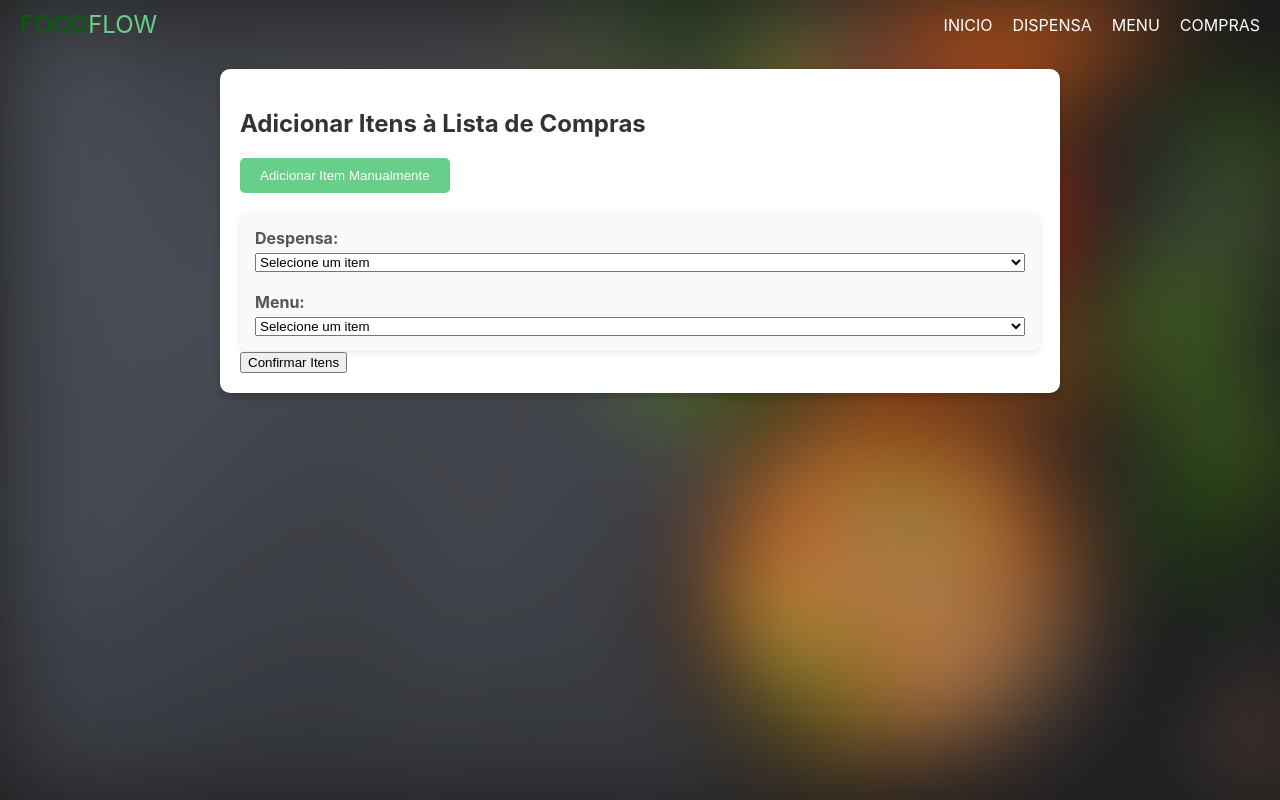
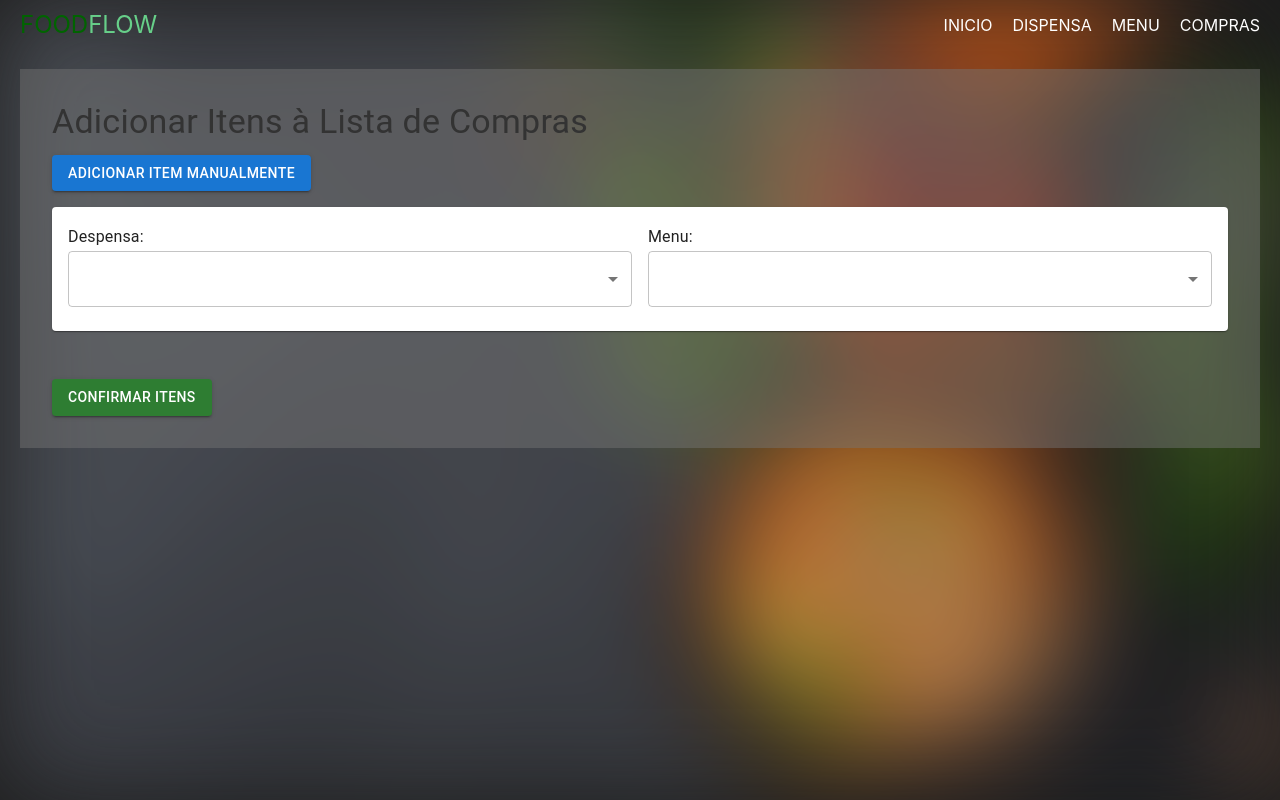
Before and after one commit to TheMarshall007/FoodFlow-FrontEnd, a React (Create React App) app: page /shopping/form in a window 1280 px wide. Built offline with nearby package versions, Linux system fonts and the light colour scheme; a web font is replaced by a local one.

Commit message:
Shopping list

```diff
--- a/package.json
+++ b/package.json
@@ -3,6 +3,9 @@
   "version": "0.1.0",
   "private": true,
   "dependencies": {
+    "@emotion/react": "^11.13.5",
+    "@emotion/styled": "^11.13.5",
+    "@mui/material": "^6.1.8",
     "@testing-library/jest-dom": "^5.14.1",
     "@testing-library/react": "^13.0.0",
     "@testing-library/user-event": "^13.2.1",
@@ -15,7 +18,6 @@
     "react-dom": "^18.3.1",
     "react-router-dom": "^6.28.0",
     "react-scripts": "5.0.1",
-    "tesseract.js": "^5.1.1",
     "typescript": "^4.4.2",
     "web-vitals": "^2.1.0"
   },
--- a/src/pages/Home/Home.tsx
+++ b/src/pages/Home/Home.tsx
@@ -21,7 +21,7 @@ const Home: React.FC = () => {
 
         async function fetchData() {
             if (user) {
-                const pant = await fetchPantry({ userId: user.id, pantryId: 1, page: 0 });
+                const pant = await fetchPantry({ userId: user.id, page: 0 });
                 if (pant) {
                     const pantryWithLowItem = await Promise.all(pant?.map(async (invent: Pantry) => {
                         const lowItem = await fetchLowQuantityItems(invent?.id, 5);
--- a/src/pages/ShoppingList/ShoppingListForm.css
+++ b/src/pages/ShoppingList/ShoppingListForm.css
@@ -1,4 +1,4 @@
-.shopping-list-add-items-container {
+/* .shopping-list-add-items-container {
     max-width: 800px;
     margin: 0 auto;
     padding: 20px;
@@ -80,4 +80,4 @@
 .shopping-list-item-card .shopping-list-form-group:last-child {
     flex: 0 0 100%;
     max-width: 100%;
-}
+} */
--- a/src/pages/ShoppingList/ShoppingListForm.tsx
+++ b/src/pages/ShoppingList/ShoppingListForm.tsx
@@ -1,5 +1,5 @@
 import React, { useState, useEffect } from 'react';
-import './ShoppingListForm.css';
+import { Box, Button, Card, CardContent, Grid, MenuItem, Select, TextField, Typography } from '@mui/material';
 import { fetchIngredients } from '../../services/ingredientsService';
 import { createShoppingList, ShoppingListInsertParam } from '../../services/shoppingListService';
 import { useUser } from '../../context/UserContext';
@@ -20,26 +20,25 @@ const ShoppingListForm: React.FC = () => {
     const navigate = useNavigate();
     const [items, setItems] = useState<Item[]>([]);
     const [availableItems, setAvailableItems] = useState<Item[]>([]);
-    const [pantries, setPentries] = useState<Pantry[]>([])
-    const [pantryId, setPantryId] = useState<number>()
-    const [menus, setMenus] = useState<MenuData[]>([])
-    const [menuId, setMenuId] = useState<number>()
-
+    const [pantries, setPantries] = useState<Pantry[]>([]);
+    const [pantryId, setPantryId] = useState<number | undefined>();
+    const [menus, setMenus] = useState<MenuData[]>([]);
+    const [menuId, setMenuId] = useState<number | undefined>();
 
     useEffect(() => {
         const fetchData = async () => {
             if (user) {
                 const ingredients = await fetchIngredients({ page: 0 });
                 setAvailableItems(ingredients);
-                const pantries = await fetchPantry({ userId: user?.id, page: 0 })
-                setPentries(pantries)
-                const menus = await fetchMenu({ userId: user?.id, page: 0 })
-                setMenus(menus)
-
+                console.log("LOGG INGr", ingredients)
+                const fetchedPantries = await fetchPantry({ userId: user?.id, page: 0 });
+                setPantries(fetchedPantries);
+                const fetchedMenus = await fetchMenu({ userId: user?.id, page: 0 });
+                setMenus(fetchedMenus);
             }
-        }
+        };
         fetchData();
-    }, []);
+    }, [user]);
 
     const handleItemChange = (index: number, key: keyof Item, value: string | number) => {
         setItems((prevItems) =>
@@ -72,19 +71,18 @@ const ShoppingListForm: React.FC = () => {
     const handleConfirmItems = async () => {
         if (user) {
             let shoppingListDTO: ShoppingListInsertParam = {
-                userId: user?.id,
-                pantryId,
+                userId: user.id,
+                pantryId: pantryId!,
                 menuId,
-                itemsId: items.map((item) => (item.id)),
+                itemsId: items.map((item) => item.id),
             };
             console.log("DTO para enviar:", shoppingListDTO);
             try {
                 const response = await createShoppingList(shoppingListDTO);
-                console.log(response)
-                if(response === 200){
-                    navigate('/shopping')
+                console.log(response);
+                if (response === 200) {
+                    navigate('/shopping');
                 }
-
             } catch (error) {
                 console.error('Erro ao inserir os ingredientes na despensa:', error);
             }
@@ -103,64 +101,109 @@ const ShoppingListForm: React.FC = () => {
     };
 
     return (
-        <div className="shopping-list-add-items-container">
-            <h2>Adicionar Itens à Lista de Compras</h2>
-            <button className="add-item-button" onClick={handleAddItem}>Adicionar Item Manualmente</button>
-            <div className="shopping-list-item-card">
-                <div className="shopping-list-form-group">
-                    <label>Despensa:</label>
-                    <select
-                        value={pantryId}
-                        onChange={(e) => setPantryId(parseInt(e.target.value))}
+        <Box sx={{ padding: 4, backgroundColor:'#7777' }}>
+            <Typography variant="h4" gutterBottom>Adicionar Itens à Lista de Compras</Typography>
+
+            <Button variant="contained" color="primary" onClick={handleAddItem} sx={{ mb: 2 }}>
+                Adicionar Item Manualmente
+            </Button>
+
+            <Card sx={{ mb: 4 }}>
+                <CardContent>
+                    <Grid container spacing={2}>
+                        <Grid item xs={6}>
+                            <Typography variant="subtitle1">Despensa:</Typography>
+                            <Select
+                                fullWidth
+                                value={pantryId || ''}
+                                onChange={(e) => setPantryId(Number(e.target.value))}
                             >
-                        <option value="">Selecione um item</option>
+                                <MenuItem value="">
+                                    <em>Selecione uma despensa</em>
+                                </MenuItem>
                                 {pantries.map((pantry) => (
-                            <option key={pantry.id} value={pantry.id}>{pantry.propertyName}</option>
+                                    <MenuItem key={pantry.id} value={pantry.id}>
+                                        {pantry.propertyName}
+                                    </MenuItem>
                                 ))}
-                    </select>
-                </div>
-                <div className="shopping-list-form-group">
-                    <label>Menu:</label>
-                    <select
-                        value={menuId}
-                        onChange={(e) => setMenuId(parseInt(e.target.value))}
+                            </Select>
+                        </Grid>
+                        <Grid item xs={6}>
+                            <Typography variant="subtitle1">Menu:</Typography>
+                            <Select
+                                fullWidth
+                                value={menuId || ''}
+                                onChange={(e) => setMenuId(Number(e.target.value))}
                             >
-                        <option value="">Selecione um item</option>
+                                <MenuItem value="">
+                                    <em>Selecione um menu</em>
+                                </MenuItem>
                                 {menus.map((menu) => (
-                            <option key={menu.id} value={menu.id}>{menu.name}</option>
+                                    <MenuItem key={menu.id} value={menu.id}>
+                                        {menu.name}
+                                    </MenuItem>
                                 ))}
-                    </select>
-                </div>
-            </div>
-            <div className="shopping-list-items-list">
+                            </Select>
+                        </Grid>
+                    </Grid>
+                </CardContent>
+            </Card>
+
+            <Grid container spacing={2}>
                 {items.map((item, index) => (
-                    <div key={index} className="shopping-list-item-card">
-                        <div className="shopping-list-form-group">
-                            <label>Nome:</label>
-                            <select
-                                value={item.id}
-                                onChange={(e) => handleSelectItem(index, parseInt(e.target.value))}
+                    <Grid item xs={6} md={3} key={index}>
+                        <Card>
+                            <CardContent>
+                                <Typography variant="h6">Item {index + 1}</Typography>
+                                <Box sx={{ mt: 2 }}>
+                                    <Typography variant="subtitle1">Nome:</Typography>
+                                    <Select
+                                        fullWidth
+                                        value={item.id || ''}
+                                        onChange={(e) => handleSelectItem(index, Number(e.target.value))}
                                     >
-                                <option value="">Selecione um item</option>
+                                        <MenuItem value="">
+                                            <em>Selecione um item</em>
+                                        </MenuItem>
                                         {availableItems.map((availableItem) => (
-                                    <option key={availableItem.id} value={availableItem.id}>{availableItem.name}</option>
+                                            <MenuItem key={availableItem.id} value={availableItem.id}>
+                                                {availableItem.name}
+                                            </MenuItem>
                                         ))}
-                            </select>
-                        </div>
-                        <div className="shopping-list-form-group">
-                            <label>Quantidade:</label>
-                            <input
+                                    </Select>
+                                </Box>
+                                <Box sx={{ mt: 2 }}>
+                                    <TextField
+                                        label="Quantidade"
                                         type="number"
+                                        fullWidth
                                         value={item.quantity}
                                         onChange={(e) => handleItemChange(index, 'quantity', parseFloat(e.target.value))}
                                     />
-                        </div>
-                        <button className="shopping-list-remove-item-button" onClick={() => handleRemoveItem(index)}>Remover Item</button>
-                    </div>
+                                </Box>
+                                <Button
+                                    variant="outlined"
+                                    color="secondary"
+                                    onClick={() => handleRemoveItem(index)}
+                                    sx={{ mt: 2 }}
+                                >
+                                    Remover Item
+                                </Button>
+                            </CardContent>
+                        </Card>
+                    </Grid>
                 ))}
-            </div>
-            <button className="shopping-list-confirm-items-button" onClick={() => handleConfirmItems()}>Confirmar Itens</button>
-        </div>
+            </Grid>
+
+            <Button
+                variant="contained"
+                color="success"
+                onClick={handleConfirmItems}
+                sx={{ mt: 4 }}
+            >
+                Confirmar Itens
+            </Button>
+        </Box>
     );
 };
 
```
Also changed, not shown: src/pages/Pantry/PantryForm.tsx (+1 -12 lines), src/pages/ShoppingList/ShoppingList.tsx (+56 -14 lines), 1 other file (tests, documents, lock files or other folders). Lines whose indentation alone changed are shown as unchanged.
